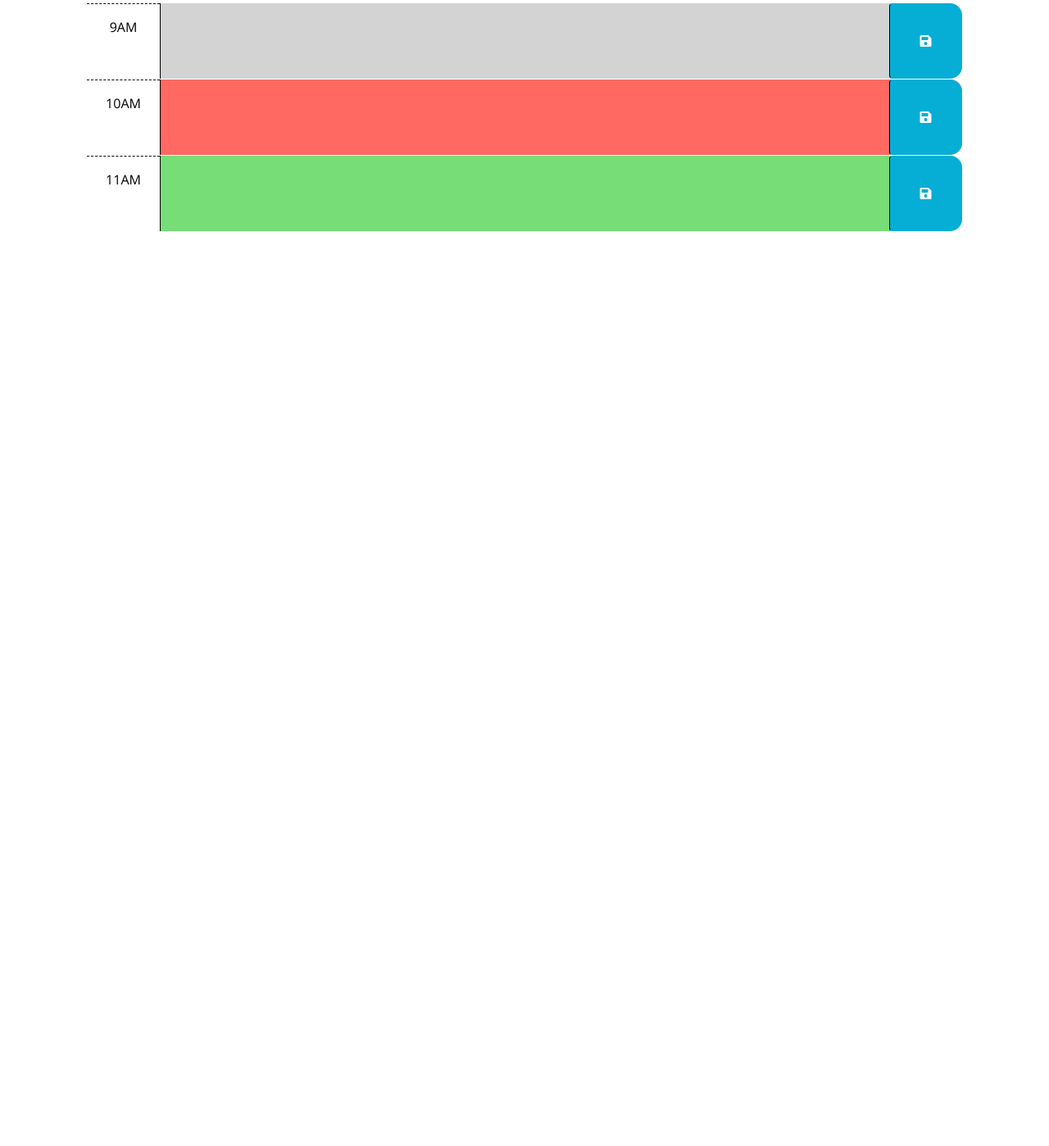
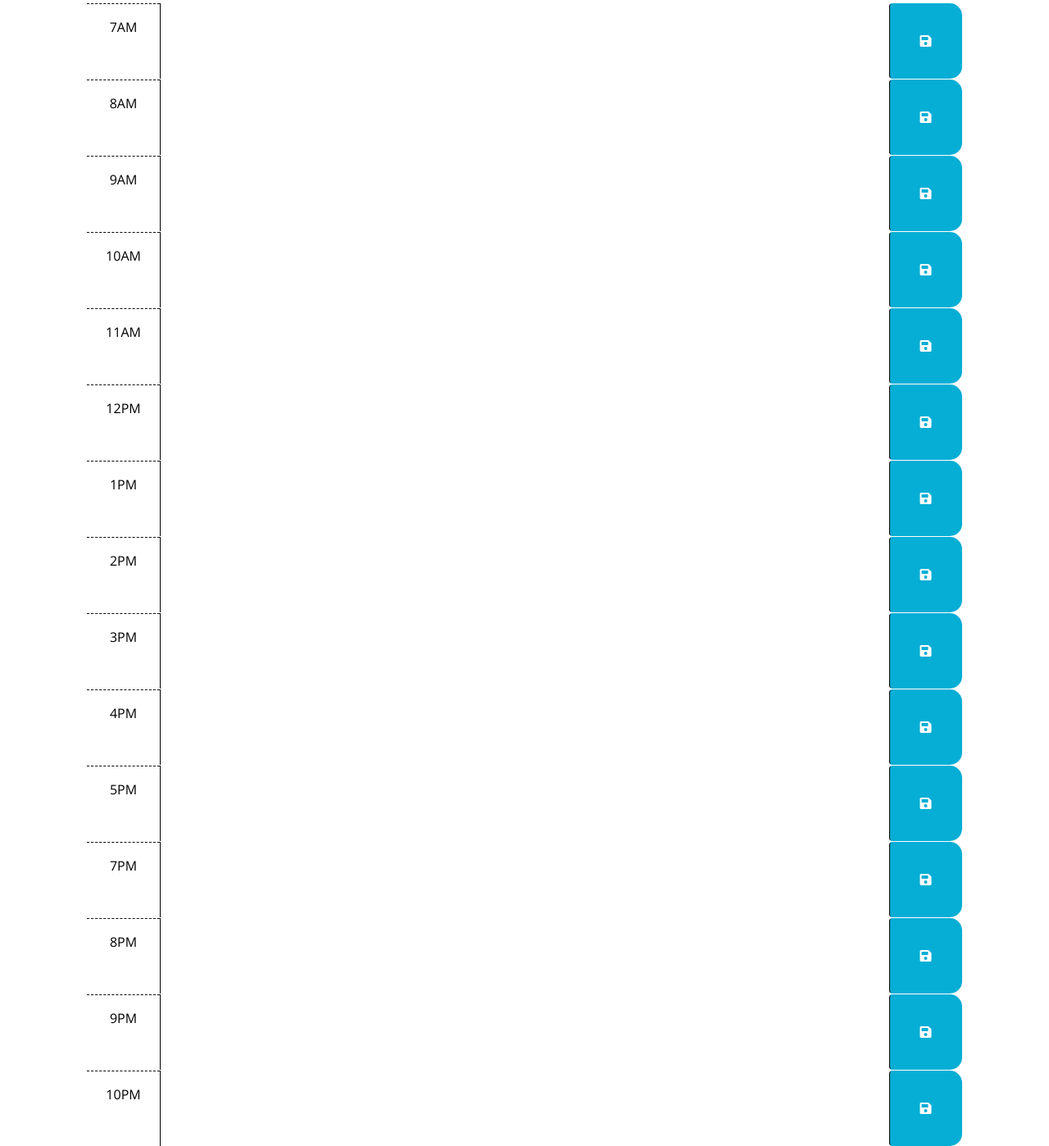
Before and after one commit to BanditHeelerPDX/daily-planner-hourly, a plain HTML site: page index.html in a window 1280 px wide. Shown: the part 253-1651 px from the top of the page at 82% size. Before the commit the page ends 800 px from the top, so only its background shows below. Drawn offline with nearby package versions, Linux system fonts and the light colour scheme.

Commit message:
hour blocks set in HTML

```diff
--- a/index.html
+++ b/index.html
@@ -39,27 +39,107 @@
         code is implemented.
         -->
 
-      <!-- Example of a past time block. The "past" class adds a gray background color. -->
-      <div id="hour-9" class="row time-block past">
+
+      <div id="hour-7a" class="row time-block">
+        <div class="col-2 col-md-1 hour text-center py-3">7AM</div>
+        <textarea class="col-8 col-md-10 description" rows="3"> </textarea>
+        <button class="btn saveBtn col-2 col-md-1" aria-label="save">
+          <i class="fas fa-save" aria-hidden="true"></i>
+        </button>
+      </div>
+      <div id="hour-8a" class="row time-block">
+        <div class="col-2 col-md-1 hour text-center py-3">8AM</div>
+        <textarea class="col-8 col-md-10 description" rows="3"> </textarea>
+        <button class="btn saveBtn col-2 col-md-1" aria-label="save">
+          <i class="fas fa-save" aria-hidden="true"></i>
+        </button>
+      </div>
+      <div id="hour-9a" class="row time-block">
         <div class="col-2 col-md-1 hour text-center py-3">9AM</div>
         <textarea class="col-8 col-md-10 description" rows="3"> </textarea>
         <button class="btn saveBtn col-2 col-md-1" aria-label="save">
           <i class="fas fa-save" aria-hidden="true"></i>
         </button>
       </div>
-
-      <!-- Example of a a present time block. The "present" class adds a red background color. -->
-      <div id="hour-10" class="row time-block present">
+      <div id="hour-10a" class="row time-block">
         <div class="col-2 col-md-1 hour text-center py-3">10AM</div>
         <textarea class="col-8 col-md-10 description" rows="3"> </textarea>
         <button class="btn saveBtn col-2 col-md-1" aria-label="save">
           <i class="fas fa-save" aria-hidden="true"></i>
         </button>
       </div>
-
-      <!-- Example of a future time block. The "future" class adds a green background color. -->
-      <div id="hour-11" class="row time-block future">
+      <div id="hour-11a" class="row time-block">
         <div class="col-2 col-md-1 hour text-center py-3">11AM</div>
+        <textarea class="col-8 col-md-10 description" rows="3"> </textarea>
+        <button class="btn saveBtn col-2 col-md-1" aria-label="save">
+          <i class="fas fa-save" aria-hidden="true"></i>
+        </button>
+      </div>
+      <div id="hour-12p" class="row time-block">
+        <div class="col-2 col-md-1 hour text-center py-3">12PM</div>
+        <textarea class="col-8 col-md-10 description" rows="3"> </textarea>
+        <button class="btn saveBtn col-2 col-md-1" aria-label="save">
+          <i class="fas fa-save" aria-hidden="true"></i>
+        </button>
+      </div>
+      <div id="hour-1p" class="row time-block">
+        <div class="col-2 col-md-1 hour text-center py-3">1PM</div>
+        <textarea class="col-8 col-md-10 description" rows="3"> </textarea>
+        <button class="btn saveBtn col-2 col-md-1" aria-label="save">
+          <i class="fas fa-save" aria-hidden="true"></i>
+        </button>
+      </div>
+      <div id="hour-2p" class="row time-block">
+        <div class="col-2 col-md-1 hour text-center py-3">2PM</div>
+        <textarea class="col-8 col-md-10 description" rows="3"> </textarea>
+        <button class="btn saveBtn col-2 col-md-1" aria-label="save">
+          <i class="fas fa-save" aria-hidden="true"></i>
+        </button>
+      </div>
+      <div id="hour-3p" class="row time-block">
+        <div class="col-2 col-md-1 hour text-center py-3">3PM</div>
+        <textarea class="col-8 col-md-10 description" rows="3"> </textarea>
+        <button class="btn saveBtn col-2 col-md-1" aria-label="save">
+          <i class="fas fa-save" aria-hidden="true"></i>
+        </button>
+      </div>
+      <div id="hour-4p" class="row time-block">
+        <div class="col-2 col-md-1 hour text-center py-3">4PM</div>
+        <textarea class="col-8 col-md-10 description" rows="3"> </textarea>
+        <button class="btn saveBtn col-2 col-md-1" aria-label="save">
+          <i class="fas fa-save" aria-hidden="true"></i>
+        </button>
+      </div>
+      <div id="hour-5p" class="row time-block">
+        <div class="col-2 col-md-1 hour text-center py-3">5PM</div>
+        <textarea class="col-8 col-md-10 description" rows="3"> </textarea>
+        <button class="btn saveBtn col-2 col-md-1" aria-label="save">
+          <i class="fas fa-save" aria-hidden="true"></i>
+        </button>
+      </div>
+      <div id="hour-6p" class="row time-block">
+        <div class="col-2 col-md-1 hour text-center py-3">7PM</div>
+        <textarea class="col-8 col-md-10 description" rows="3"> </textarea>
+        <button class="btn saveBtn col-2 col-md-1" aria-label="save">
+          <i class="fas fa-save" aria-hidden="true"></i>
+        </button>
+      </div>
+      <div id="hour-8p" class="row time-block">
+        <div class="col-2 col-md-1 hour text-center py-3">8PM</div>
+        <textarea class="col-8 col-md-10 description" rows="3"> </textarea>
+        <button class="btn saveBtn col-2 col-md-1" aria-label="save">
+          <i class="fas fa-save" aria-hidden="true"></i>
+        </button>
+      </div>
+      <div id="hour-9p" class="row time-block">
+        <div class="col-2 col-md-1 hour text-center py-3">9PM</div>
+        <textarea class="col-8 col-md-10 description" rows="3"> </textarea>
+        <button class="btn saveBtn col-2 col-md-1" aria-label="save">
+          <i class="fas fa-save" aria-hidden="true"></i>
+        </button>
+      </div>
+      <div id="hour-10p" class="row time-block">
+        <div class="col-2 col-md-1 hour text-center py-3">10PM</div>
         <textarea class="col-8 col-md-10 description" rows="3"> </textarea>
         <button class="btn saveBtn col-2 col-md-1" aria-label="save">
           <i class="fas fa-save" aria-hidden="true"></i>
```
